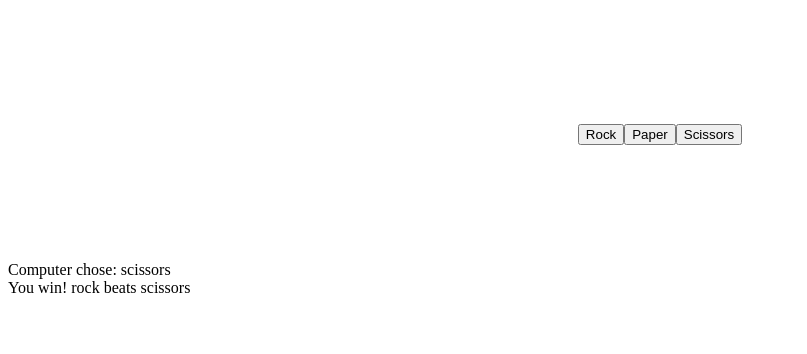
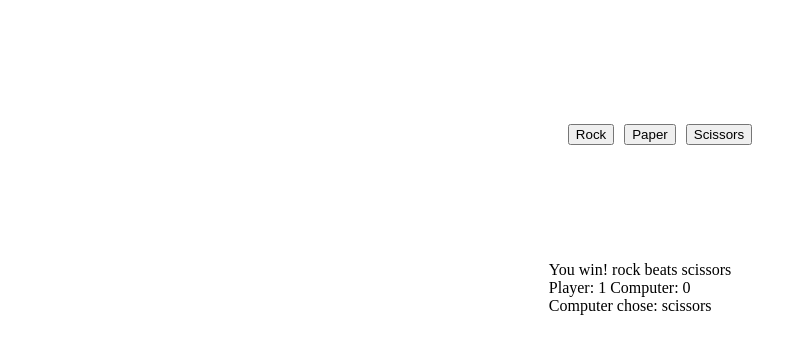
Before and after one commit to brourke1/rock-paper-scissors-js, a plain HTML site: page index.html in a window 1280 px wide. Both pictures are taken after a click on the button "Rock". Shown: the whole page, without its empty margins (0-807 px from the left). Drawn offline with Linux system fonts and the light colour scheme.

Commit message:
Finish DOM and ui logic for RPS game
Now fully playable and meets Odin Project standards

```diff
--- a/index.html
+++ b/index.html
@@ -10,9 +10,9 @@
 <body>
     <div class="spacing"></div>
     <ul class="buttons">
-        <button>Rock</button>
-        <button>Paper</button>
-        <button>Scissors</button>
+        <button class="button">Rock</button>
+        <button class="button">Paper</button>
+        <button class="button">Scissors</button>
     </ul>
     <div class="spacing"></div>
 </body>
--- a/script.js
+++ b/script.js
@@ -54,6 +54,13 @@ function numToChoice(num){
     let computerScore = 0;
 
     function playRound(userInput) {
+        while(displayMessage.firstChild){
+            displayMessage.removeChild(displayMessage.lastChild);
+        }
+
+        const computerChoiceElement = document.createElement("div");
+        const currentScore = document.createElement("div");
+        const winMessage = document.createElement("div");
 
         let computerChoice = getComputerChoice();
         let isWin = isUserWin(userInput, computerChoice);
@@ -61,12 +68,8 @@ function numToChoice(num){
         userInput = numToChoice(userInput);
         computerChoice = numToChoice(computerChoice);
 
-        const computerChoiceElement = document.createElement("div");
+
         computerChoiceElement.textContent = `Computer chose: ${computerChoice}`;
-
-        body.appendChild(computerChoiceElement);
-
-        const winMessage = document.createElement("div");
 
         if (isWin == 1) {
             winMessage.textContent = `You win! ${userInput} beats ${computerChoice}`;
@@ -81,8 +84,30 @@ function numToChoice(num){
             computerScore++;
         }
 
-        body.appendChild(winMessage);
+        currentScore.textContent = `Player: ${humanScore} Computer: ${computerScore}`;
+
+
+
+
+
+        if(humanScore >= 5){
+            winMessage.textContent = "Player Wins!";
+            displayMessage.appendChild(winMessage);
+        }
+        else if(computerScore >= 5){
+            winMessage.textContent = "Computer Wins!";
+            displayMessage.appendChild(winMessage);
+        }
+        else{
+            displayMessage.appendChild(winMessage);
+            displayMessage.appendChild(currentScore);
+            displayMessage.appendChild(computerChoiceElement);
+        }
+        body.appendChild(displayMessage);
     }
+
+
+const displayMessage = document.createElement("div");
 
 buttons = Array.from(document.querySelectorAll(".buttons button"));
 
@@ -90,4 +115,6 @@ for(let i = 0; i < buttons.length; i++){
     buttons[i].addEventListener("click", () => playRound(i));
 }
 
+
+
 let body = document.querySelector("body");
--- a/styles.css
+++ b/styles.css
@@ -3,15 +3,21 @@
     display: flex;
     justify-content: center;
     align-items: center;
+    gap: 10px;
     flex: 1 1 0;
 }
 
 body{
     display: flex;
     justify-content: space-between;
+    align-items: center;
     flex-direction: column;
 }
 
 .spacing{
     flex: 10 1 100px;
 }
+
+.winMessage{
+    display:flex;
+}
```
